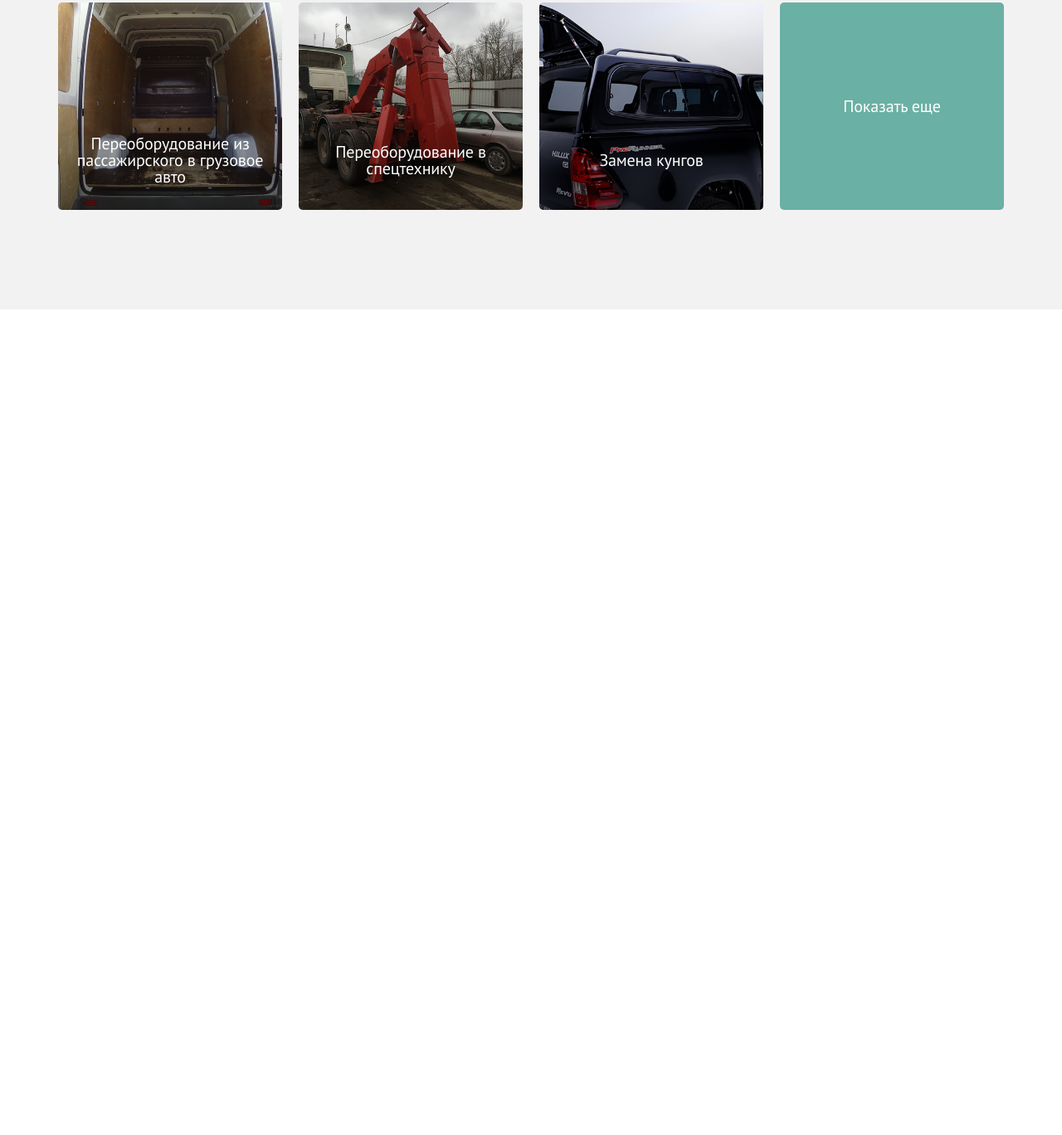
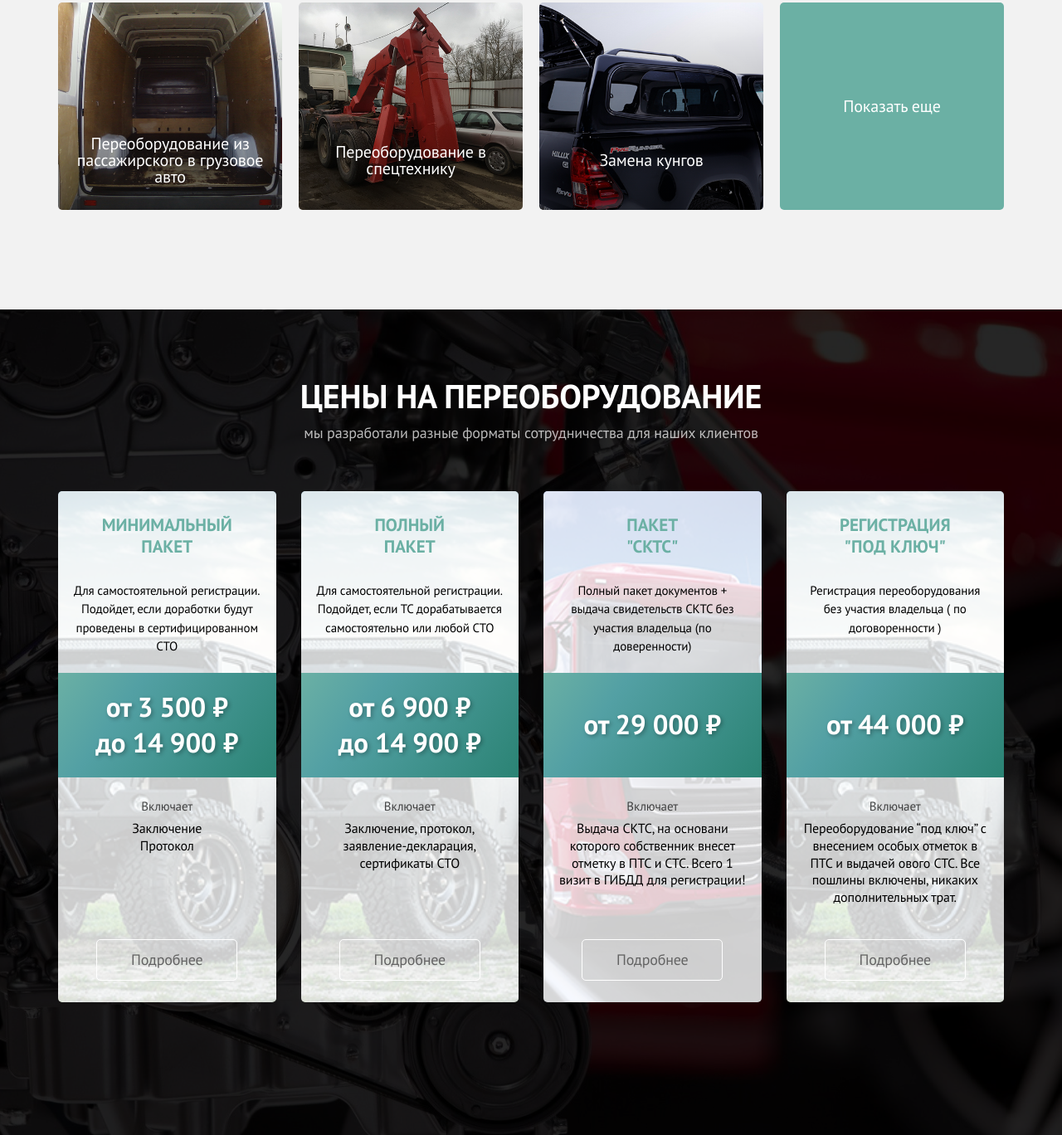
Before and after one commit to AlexKobiliansky/next_v1, a website: page app/index.html in a window 1280 px wide. Shown: the part 2526-3894 px from the top of the page at 83% size. Before the commit the page ends 2899 px from the top, so only its background shows below. Drawn offline with Linux system fonts and the light colour scheme.

Commit message:
section prices complete

```diff
--- a/app/index.html
+++ b/app/index.html
@@ -518,6 +518,86 @@
 		</div>
 	</section>
 	<!-- ======= SECTION POPULARS END ======= -->
+
+	<!-- ======= SECTION PRICES START ======= -->
+	<section class="s-prices" style="background-image: url('img/bg-prices.jpg');">
+		<div class="container">
+			<h2 class="section-title">Цены на переоборудование</h2>
+			<div class="section-subtitle">мы разработали разные форматы сотрудничества для наших клиентов</div>
+			<div class="prices-wrap">
+				<div class="row">
+					<!-- price-item -->
+					<div class="col-md-6 col-xl-3">
+						<div class="price-item" style="background-image: url('img/price-img-1.jpg');">
+							<div class="price-item-content">
+								<div class="price-item-title">Минимальный <br>пакет</div>
+								<div class="price-item-desc">Для самостоятельной регистрации. Подойдет, если доработки будут проведены в сертифицированном СТО</div>
+								<div class="price-item-price">от 3 500 &#8381; <br>до 14 900 &#8381;</div>
+								<div class="price-item-include">
+									<span>Включает</span>
+									Заключение <br> Протокол
+								</div>
+								<a href="#0" class="price-item-btn">Подробнее</a>
+							</div>
+						</div>
+					</div>
+					<!-- /price-item -->
+
+					<!-- price-item -->
+					<div class="col-md-6 col-xl-3">
+						<div class="price-item" style="background-image: url('img/price-img-1.jpg');">
+							<div class="price-item-content">
+								<div class="price-item-title">Полный <br>пакет</div>
+								<div class="price-item-desc">Для самостоятельной регистрации. Подойдет, если ТС дорабатывается самостоятельно или любой СТО</div>
+								<div class="price-item-price">от 6 900 &#8381; <br>до 14 900 &#8381;</div>
+								<div class="price-item-include">
+									<span>Включает</span>
+									Заключение, протокол, заявление-декларация, сертификаты СТО
+								</div>
+								<a href="#0" class="price-item-btn">Подробнее</a>
+							</div>
+						</div>
+					</div>
+					<!-- /price-item -->
+
+					<!-- price-item -->
+					<div class="col-md-6 col-xl-3">
+						<div class="price-item" style="background-image: url('img/price-img-3.jpg');">
+							<div class="price-item-content">
+								<div class="price-item-title">Пакет <br>"СКТС"</div>
+								<div class="price-item-desc">Полный пакет документов + выдача свидетельств СКТС без участия владельца (по доверенности)</div>
+								<div class="price-item-price">от 29 000 &#8381;</div>
+								<div class="price-item-include">
+									<span>Включает</span>
+									Выдача СКТС, на основани которого собственник внесет отметку в ПТС и СТС. Всего 1 визит в ГИБДД для регистрации!
+								</div>
+								<a href="#0" class="price-item-btn">Подробнее</a>
+							</div>
+						</div>
+					</div>
+					<!-- /price-item -->
+
+					<!-- price-item -->
+					<div class="col-md-6 col-xl-3">
+						<div class="price-item" style="background-image: url('img/price-img-1.jpg');">
+							<div class="price-item-content">
+								<div class="price-item-title">Регистрация <br>"под ключ"</div>
+								<div class="price-item-desc">Регистрация переоборудования без участия владельца ( по договоренности )</div>
+								<div class="price-item-price">от 44 000 &#8381;</div>
+								<div class="price-item-include">
+									<span>Включает</span>
+									Переоборудование “под ключ” с внесением особых отметок в ПТС и выдачей ового СТС. Все пошлины включены, никаких дополнительных трат.
+								</div>
+								<a href="#0" class="price-item-btn">Подробнее</a>
+							</div>
+						</div>
+					</div>
+					<!-- /price-item -->
+				</div>
+			</div>
+		</div>
+	</section>
+	<!-- ======= SECTION PRICES END ======= -->
 </div>
 
 
--- a/app/js/common.js
+++ b/app/js/common.js
@@ -117,6 +117,10 @@ $(document).ready(function(){
     function heightses() {
         if ($(window).width()>480) {
             $('.adv-item-title').height('auto').equalHeights();
+            $('.price-item-title').height('auto').equalHeights();
+            $('.price-item-desc').height('auto').equalHeights();
+            $('.price-item-price').height('auto').equalHeights();
+            $('.price-item-include').height('auto').equalHeights();
         }
 
         $('.pop-item-title').height('auto').equalHeights();
--- a/app/sass/base/_media.sass
+++ b/app/sass/base/_media.sass
@@ -5,6 +5,25 @@
 
 // ≥1200px
 +media-breakpoint-down(lg)
+
+  .s-prices
+    padding-bottom: 80px
+
+  .price-item
+    margin-bottom: 30px
+    padding-top: 20px
+    padding-left: 20px
+    padding-right: 20px
+    &-content
+      padding-left: 30px
+      padding-right: 30px
+    &-price
+      width: calc(100% + 102px)
+      left: -51px
+      &:before
+        left: 20px
+      &:after
+        right: 20px
 
   .s-populars
     padding-bottom: 50px
@@ -170,6 +189,25 @@
 // ≥768px
 +media-breakpoint-down(sm)
 
+  .s-prices
+    padding-bottom: 20px
+
+  .price-item
+    margin-left: 50px
+    margin-right: 50px
+    padding-top: 15px
+    padding-left: 15px
+    padding-right: 15px
+    &-title
+      margin-bottom: 15px
+    &-price
+      font-size: 26px
+      padding-top: 10px
+      padding-bottom: 10px
+      margin-bottom: 15px
+    &-include
+      margin-bottom: 0
+
   .populars-wrap
     justify-content: space-between
 
@@ -198,6 +236,17 @@
 
 // ≥480px
 +media-breakpoint-down(xs)
+
+  .s-prices
+    padding-top: 50px
+    .section-subtitle
+      margin-bottom: 40px
+
+  .price-item
+    margin-left: 25px
+    margin-right: 25px
+    &:hover
+      transform: none
 
   .s-populars
     padding-top: 50px
@@ -302,6 +351,10 @@
 
 @media (max-width: 390px)
 
+  .price-item
+    margin-left: 0
+    margin-right: 0
+
   .pop-item
     width: 100%
     height: 220px
--- /dev/null
+++ b/app/sass/layout/_s-prices.sass
@@ -0,0 +1,122 @@
+.s-prices
+  +bg-cover
+  color: #fff
+  padding: 80px 0 160px
+  position: relative
+  &:before
+    content: ''
+    position: absolute
+    left: 0
+    right: 0
+    top: 0
+    bottom: 0
+    background-color: rgba(#000, .85)
+  .container
+    position: relative
+    z-index: 1
+  .section-subtitle
+    color: rgba(#fff, .72)
+    margin-bottom: 60px
+
+
+.price-item
+  position: relative
+  padding: 12px 12px 50px
+  +bg-cover
+  text-align: center
+  border-radius: 5px
+  overflow: hidden
+  +mt(1s)
+  &:before
+    content: ''
+    position: absolute
+    left: 0
+    top: 0
+    right: 0
+    bottom: 0
+    background-color: rgba(#fff, .8)
+  &-content
+    padding: 15px 5px 0
+    border: 1px solid transparent
+    position: relative
+    z-index: 1
+    border-radius: 5px
+    +mt(.5s)
+  &-title
+    font-size: 21px
+    font-weight: 700
+    line-height: 1.2
+    letter-spacing: 0
+    text-transform: uppercase
+    color: $accent-green
+    margin-bottom: 30px
+  &-desc
+    font-size: 15px
+    color: $text
+    line-height: 1.5
+    margin-bottom: 20px
+  &-price
+    display: flex
+    justify-content: center
+    align-items: center
+    background-color: green
+    position: relative
+    width: calc(100% + 36px)
+    left: -18px
+    padding: 20px 30px
+    font-size: 33px
+    font-weight: 700
+    line-height: 1.3
+    background-image: linear-gradient(-235deg, #6bb0a4 0, #53a0a4 30%, #2b8374 100%)
+    text-shadow: 2px 2px 5px rgba(#000, .3)
+    margin-bottom: 25px
+    &:before, &:after
+      content: ''
+      position: absolute
+      width: 1px
+      height: 100%
+      background-color: transparent
+      top: 0
+      +mt(.5s)
+    &:before
+      left: 12px
+    &:after
+      right: 12px
+  &-include
+    line-height: 1.3
+    font-size: 16px
+    color: $text
+    margin-bottom: 15px
+    span
+      font-size: 15px
+      color: rgba(#000, .7)
+      display: block
+      margin-bottom: 7px
+  &-btn
+    font-size: 18px
+    color: #636363
+    display: inline-block
+    line-height: 1
+    padding: 15px
+    width: 170px
+    border: 1px solid #fff
+    border-radius: 5px
+    position: relative
+    top: 25px
+
+  &:hover
+    transform: scale(1.1)
+    .price-item
+      &-content
+        border-color: $accent-green
+      &-price
+        &:after, &:before
+          background-color: $accent-green
+      &-btn
+        background-color: $accent-red
+        border-color: $accent-red
+        color: #fff
+        &:hover
+          color: #fff
+          background-color: darken($accent-red, 10%)
+          border-color: darken($accent-red, 10%)
--- a/app/sass/main.sass
+++ b/app/sass/main.sass
@@ -10,6 +10,7 @@
 @import layout/s-advantages
 @import layout/s-types
 @import layout/s-populars
+@import layout/s-prices
 @import layout/footer
 
 
```
Also changed, not shown: app/css/main.min.css, app/img/bg-prices.jpg (added), app/img/price-img-1.jpg (added), app/img/price-img-3.jpg (added), app/img/price-img-4.jpg (added), app/js/scripts.min.js.
